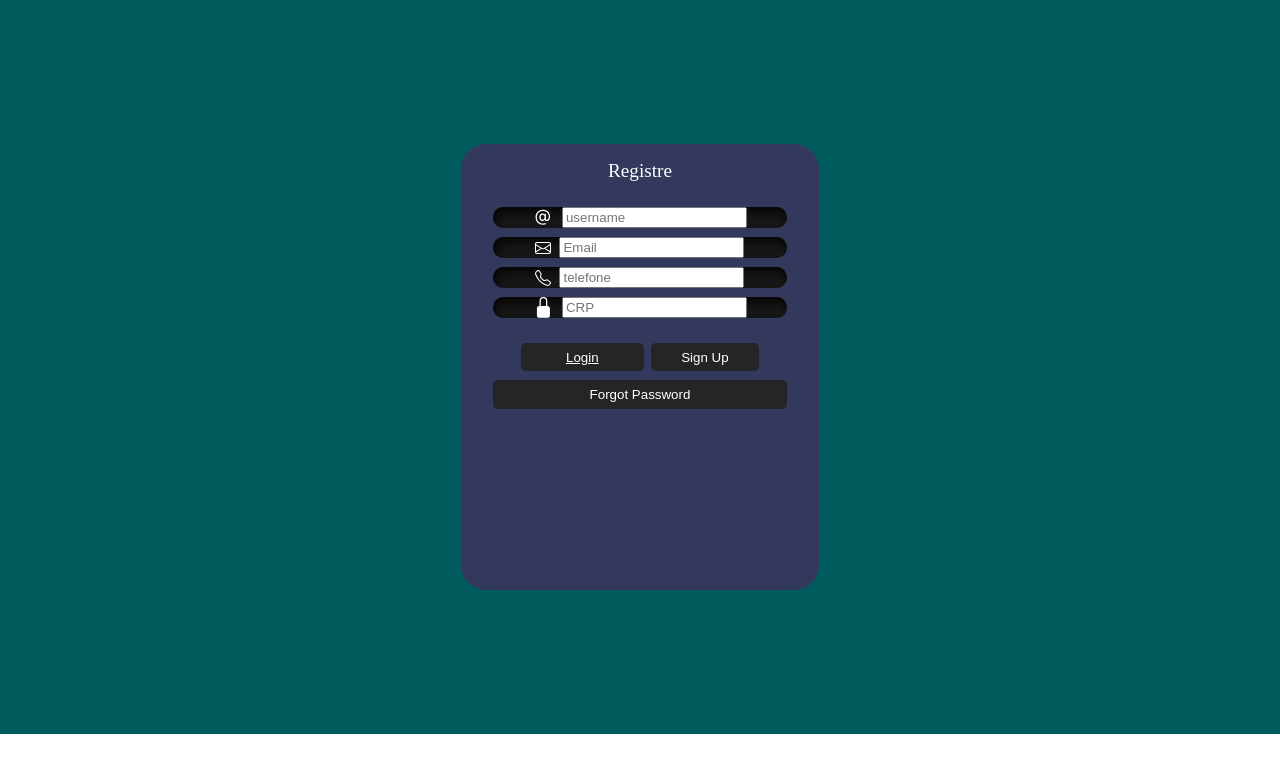
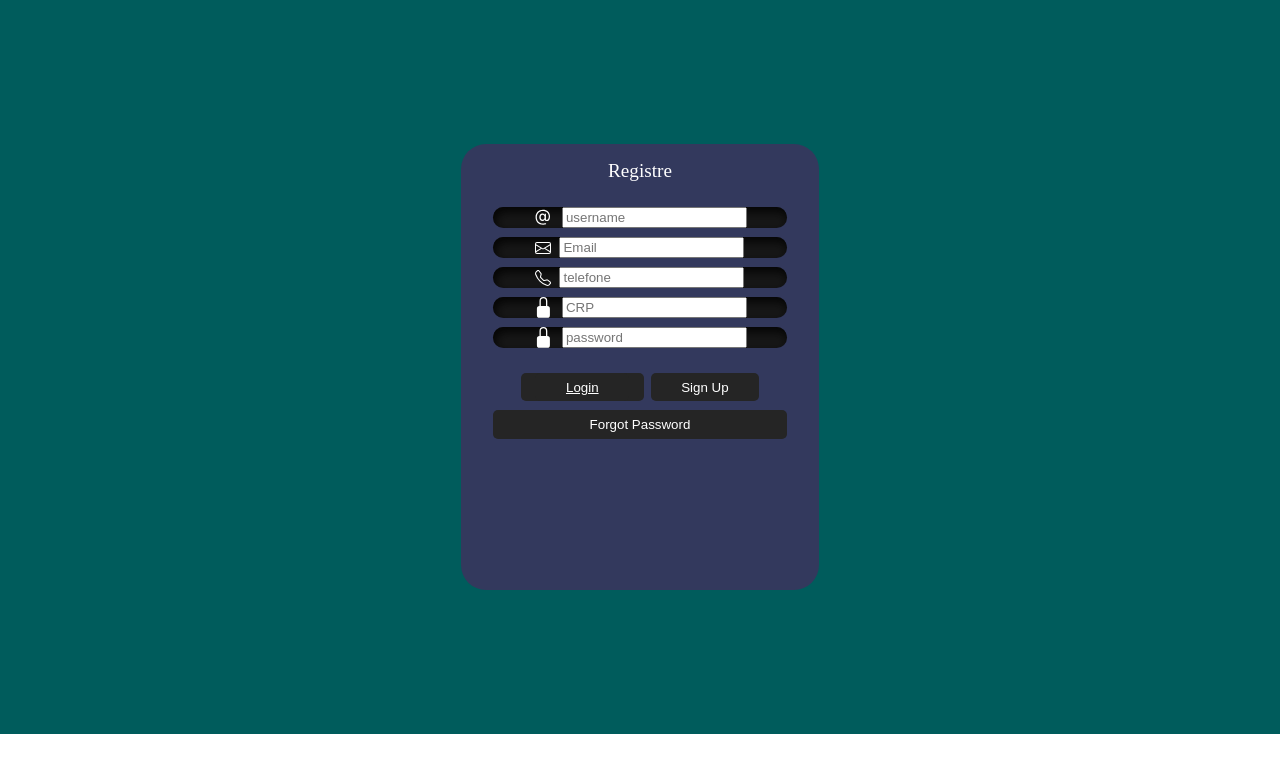
Before and after one commit to friendly-tsuru/front-grupo4, a React (Create React App) app in the folder interface/: page / in a window 1280 px wide. Shown: the top 772 px of the page. Built offline with nearby package versions, Linux system fonts and the light colour scheme.

Commit message:
add the password in register

```diff
--- a/interface/package.json
+++ b/interface/package.json
@@ -7,6 +7,7 @@
     "@testing-library/react": "^13.4.0",
     "@testing-library/user-event": "^13.5.0",
     "axios": "^1.3.4",
+    "material-ui-popup-state": "^5.0.4",
     "react": "^18.2.0",
     "react-dom": "^18.2.0",
     "react-router-dom": "^6.8.2",
--- a/interface/src/doctor/pages/register/index.jsx
+++ b/interface/src/doctor/pages/register/index.jsx
@@ -95,6 +95,26 @@ export function RegistrePacient() {
                         value={register.crp}
                     />
                 </div>
+                <div className="field">
+                    <svg
+                        className="input-icon"
+                        xmlns="http://www.w3.org/2000/svg"
+                        width={16}
+                        height={16}
+                        fill="currentColor"
+                        viewBox="0 0 16 16"
+                    >
+                        <path d="M8 1a2 2 0 0 1 2 2v4H6V3a2 2 0 0 1 2-2zm3 6V3a3 3 0 0 0-6 0v4a2 2 0 0 0-2 2v5a2 2 0 0 0 2 2h6a2 2 0 0 0 2-2V9a2 2 0 0 0-2-2z" />
+                    </svg>
+                    <Input
+                        placeholder="password"
+                        name='password'
+                        className="input-field"
+                        type="text"
+                        handleOnChange={handleChange}
+                        value={register.password}
+                    />
+                </div>
 
                 <div className="btn">
                     <button className="button1">
```
Also changed, not shown: 1 other file (tests, documents, lock files or other folders).
